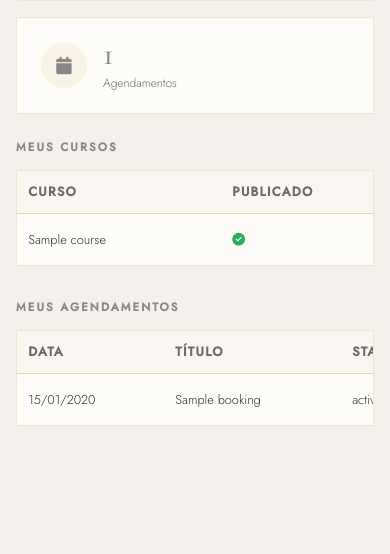
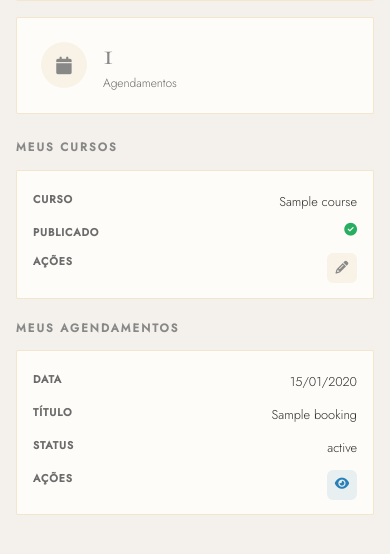
Before and after one commit to HerbertMesquitaDev/church_project, a Django app: template members/templates/members/teacher_dashboard.html in a window 390 px wide. Shown: the part 228-782 px from the top of the page. Run offline with Django 5.2, Linux system fonts and the light colour scheme; the template is opened without the code that fills it: most values are stand-ins (such as "Sample title", 1, 10 or a date in 2020); parts of the project's set-up code (start-up, migrations or seed data) failed here and were passed over.

Commit message:
Corrigido layout do ministerio e sessao de login

```diff
--- a/members/templates/members/teacher_dashboard.html
+++ b/members/templates/members/teacher_dashboard.html
@@ -2,8 +2,86 @@
 {% block title %}Dashboard do Professor{% endblock %}
 {% block page_title %}Dashboard do Professor{% endblock %}
 
+{% block extra_css %}
+<style>
+.teacher-dashboard-section {
+  margin-bottom: 2rem;
+}
+
+.teacher-dashboard-table .manage-table {
+  min-width: 0;
+}
+
+@media (max-width: 768px) {
+  .teacher-dashboard-stats {
+    grid-template-columns: 1fr;
+  }
+
+  .teacher-dashboard-table {
+    overflow: visible;
+    border: none;
+    background: transparent;
+    margin-bottom: 1.25rem;
+  }
+
+  .teacher-dashboard-table table,
+  .teacher-dashboard-table thead,
+  .teacher-dashboard-table tbody,
+  .teacher-dashboard-table tr,
+  .teacher-dashboard-table th,
+  .teacher-dashboard-table td {
+    display: block;
+    width: 100%;
+  }
+
+  .teacher-dashboard-table thead {
+    display: none;
+  }
+
+  .teacher-dashboard-table tbody tr {
+    background: var(--surface);
+    border: 1px solid var(--border);
+    border-radius: var(--radius);
+    padding: 0.9rem 1rem;
+    margin-bottom: 0.85rem;
+  }
+
+  .teacher-dashboard-table td {
+    border: none;
+    padding: 0.35rem 0;
+    display: flex;
+    justify-content: space-between;
+    gap: 0.9rem;
+    align-items: flex-start;
+  }
+
+  .teacher-dashboard-table td::before {
+    content: attr(data-label);
+    font-size: 0.67rem;
+    font-weight: 600;
+    letter-spacing: 0.08em;
+    text-transform: uppercase;
+    color: var(--text-muted);
+    flex: 0 0 42%;
+  }
+
+  .teacher-dashboard-table td:last-child {
+    padding-bottom: 0;
+  }
+
+  .teacher-dashboard-table td:last-child::before {
+    min-width: 3rem;
+  }
+
+  .teacher-dashboard-table .manage-btn {
+    margin-left: auto;
+  }
+}
+</style>
+{% endblock %}
+
 {% block content %}
-<div class="stats-grid" style="margin-bottom:1.5rem;">
+<div class="stats-grid teacher-dashboard-stats" style="margin-bottom:1.5rem;">
   <div class="stat-card">
     <div class="stat-icon" style="background:rgba(39,174,96,.1)"><i class="fa fa-graduation-cap" style="color:#27ae60"></i></div>
     <div><span class="stat-number">{{ courses|length }}</span><span class="stat-label">Cursos</span></div>
@@ -15,7 +93,7 @@
 </div>
 
 <div class="section-label-sm">Meus Cursos</div>
-<div class="manage-table-wrap" style="margin-bottom:2rem;">
+<div class="manage-table-wrap teacher-dashboard-table teacher-dashboard-section">
   <table class="manage-table">
     <thead>
       <tr>
@@ -28,10 +106,10 @@
     <tbody>
       {% for course in courses %}
       <tr>
-        <td>{{ course.title }}</td>
-        <td class="hide-mobile">{{ course.category }}</td>
-        <td>{% if course.published %}<i class="fa fa-check-circle" style="color:#27ae60"></i>{% else %}<i class="fa fa-times-circle" style="color:#e74c3c"></i>{% endif %}</td>
-        <td><a href="{% url 'manage_course_edit' course.pk %}" class="manage-btn manage-btn-edit" title="Editar"><i class="fa fa-pencil"></i></a></td>
+        <td data-label="Curso">{{ course.title }}</td>
+        <td class="hide-mobile" data-label="Categoria">{{ course.category }}</td>
+        <td data-label="Publicado">{% if course.published %}<i class="fa fa-check-circle" style="color:#27ae60"></i>{% else %}<i class="fa fa-times-circle" style="color:#e74c3c"></i>{% endif %}</td>
+        <td data-label="Ações"><a href="{% url 'manage_course_edit' course.pk %}" class="manage-btn manage-btn-edit" title="Editar"><i class="fa fa-pencil"></i></a></td>
       </tr>
       {% empty %}
       <tr><td colspan="4" class="text-muted" style="padding:2rem;text-align:center;">Nenhum curso encontrado.</td></tr>
@@ -41,7 +119,7 @@
 </div>
 
 <div class="section-label-sm">Meus Agendamentos</div>
-<div class="manage-table-wrap">
+<div class="manage-table-wrap teacher-dashboard-table">
   <table class="manage-table">
     <thead>
       <tr>
@@ -54,10 +132,10 @@
     <tbody>
       {% for booking in bookings %}
       <tr>
-        <td>{{ booking.date|date:'d/m/Y' }}</td>
-        <td>{{ booking.title }}</td>
-        <td>{{ booking.get_status_display }}</td>
-        <td><a href="{% url 'booking_detail' booking.pk %}" class="manage-btn manage-btn-view" title="Detalhes"><i class="fa fa-eye"></i></a></td>
+        <td data-label="Data">{{ booking.date|date:'d/m/Y' }}</td>
+        <td data-label="Título">{{ booking.title }}</td>
+        <td data-label="Status">{{ booking.get_status_display }}</td>
+        <td data-label="Ações"><a href="{% url 'booking_detail' booking.pk %}" class="manage-btn manage-btn-view" title="Detalhes"><i class="fa fa-eye"></i></a></td>
       </tr>
       {% empty %}
       <tr><td colspan="4" class="text-muted" style="padding:2rem;text-align:center;">Nenhum agendamento encontrado.</td></tr>
```
Also changed, not shown: members/signals.py (+28 -0 lines), tests/test_views.py (+21 -0 lines).
